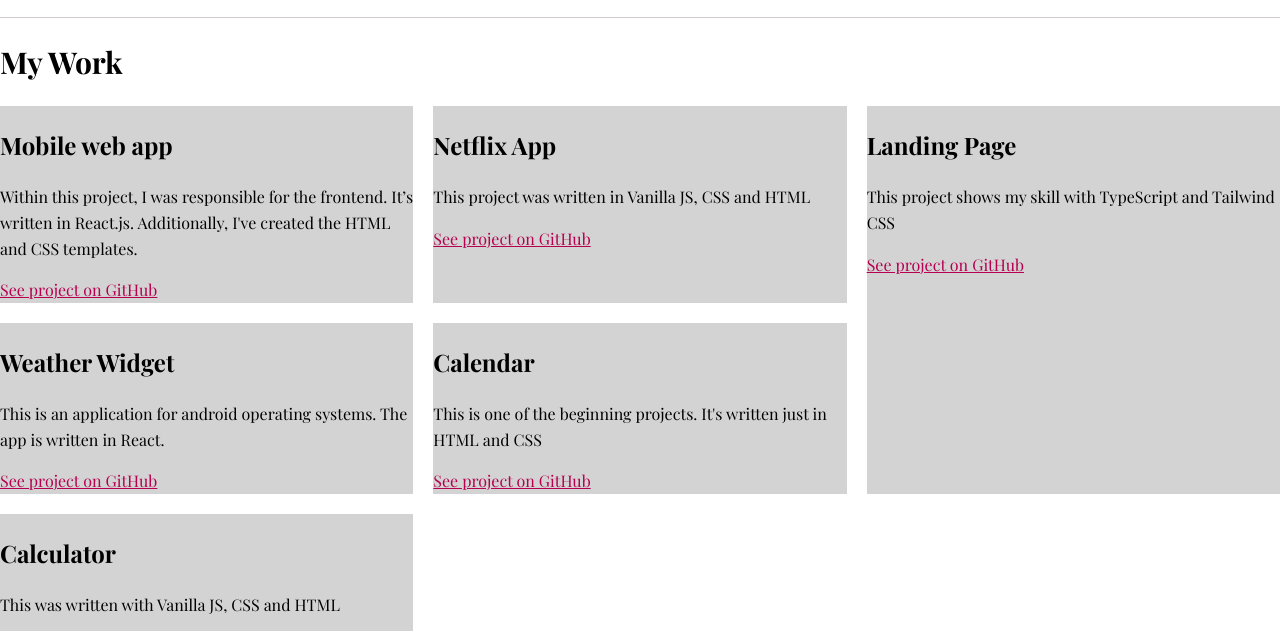
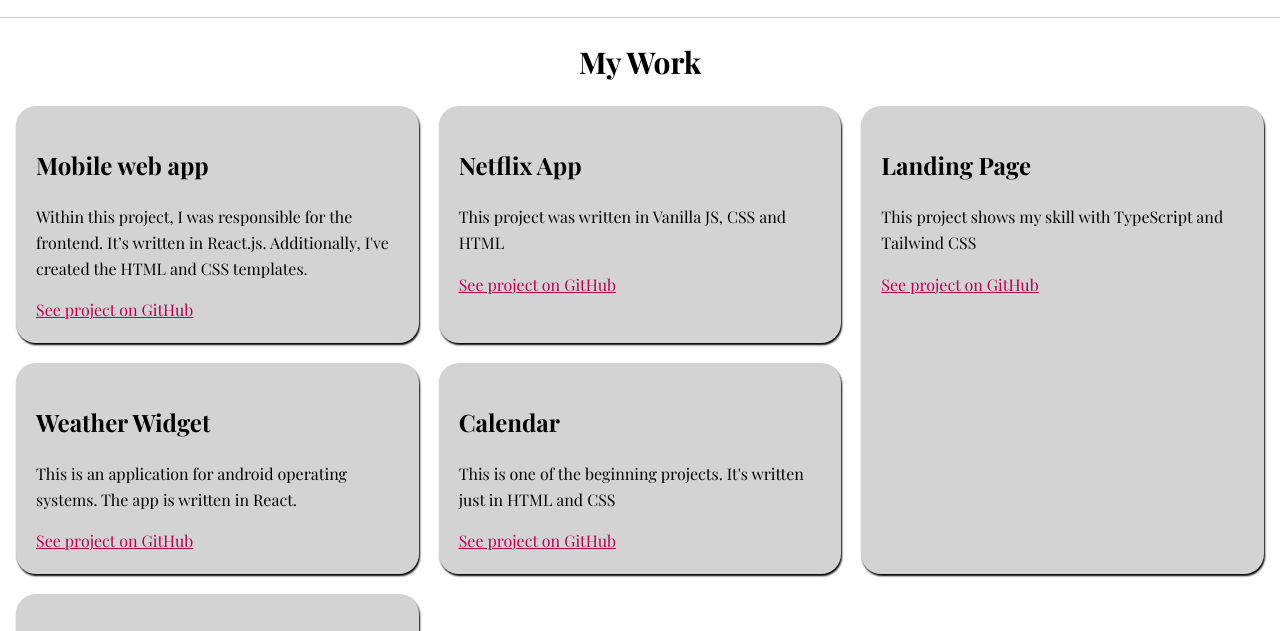
Before and after one commit to ensklc93/portfolio-website, a plain HTML site: page work.html in a window 1280 px wide. Shown: the part 123-754 px from the top of the page. Drawn offline with nearby package versions, Linux system fonts and the light colour scheme; a web font is replaced by a local one.

Commit message:
Added styling to grid card + header
Added margin to grid container
Added padding to grid items
Centered the heading in /work.html
Modified the code for easier readability

```diff
--- a/css/styles.css
+++ b/css/styles.css
@@ -24,6 +24,10 @@ body {
 h1 {
   font-size: 30px;
   font-weight: var(--header-font-weight);
+}
+
+#my-work__heading {
+  text-align: center;
 }
 
 h2 {
@@ -55,7 +59,8 @@ a:active {
   color: var(--link-active-color);
 }
 
-.about__main > .button, button {
+.about__main>.button,
+button {
   border: none;
   display: inline-block;
   font-family: inherit;
@@ -90,7 +95,7 @@ table {
 }
 
 thead {
-    font-weight:bolder ;
+  font-weight: bolder;
   font-size: 24px;
 }
 
@@ -166,7 +171,7 @@ color: var(--primary-color);
     display: grid;
     grid-template-columns: 1fr 1fr 1fr;
     grid-gap: 20px;
-    margin: 0;
+    margin: 16px;
   }
 
   .grid__item {
@@ -174,6 +179,9 @@ color: var(--primary-color);
     width: auto;
     min-height: auto;
     margin: 0;
+    padding: 20px;
+    border-radius: 20px;
+    box-shadow: 1px 2px 2px rgb(0, 0, 0);
   }
 
   .grid__item:last-child {
@@ -191,6 +199,7 @@ color: var(--primary-color);
   align-items: center;
 
 }
+
 .form {
   display: flex;
   flex-direction: column;
@@ -213,8 +222,8 @@ color: var(--primary-color);
   align-items: center;
 }
 
-.about__main > table {
-  width: 700px  ;
+.about__main>table {
+  width: 700px;
   margin-left: auto;
   margin-right: auto;
   margin-bottom: 10px;
@@ -222,7 +231,7 @@ color: var(--primary-color);
   box-shadow: 10px 5px 5px rgb(0, 0, 0);
 }
 
-.about__main > p {
+.about__main>p {
   text-align: center;
   margin-right: 200px;
   margin-left: 200px;
@@ -242,19 +251,23 @@ color: var(--primary-color);
     grid-template-columns: 1fr;
   }
 }
-@media all and (min-width: 500px) and (max-width: 750px){
+
+@media all and (min-width: 500px) and (max-width: 750px) {
   .grid {
     grid-template-columns: 1fr 1fr;
   }
 }
+
 @media all and (max-width: 750px) {
   .grid {
     grid-gap: 10px;
   }
+
   .grid__item:last-child {
     grid-column: auto / auto;
     grid-row: auto / auto;
   }
+
   h1 {
     font-size: 22px;
   }
@@ -264,9 +277,11 @@ color: var(--primary-color);
   0% {
     fill: #edc655;
   }
+
   50% {
     fill: #fcffad;
   }
+
   100% {
     fill: #f76414;
   }
@@ -280,6 +295,7 @@ color: var(--primary-color);
   from {
     transform: translate(0, 50px);
   }
+
   to {
     transform: translate(200px, 50px);
   }
@@ -293,6 +309,7 @@ color: var(--primary-color);
   from {
     transform: translate(446px, 48px);
   }
+
   to {
     transform: translate(100px, 48px);
   }
@@ -306,8 +323,9 @@ color: var(--primary-color);
 
 @keyframes city-color-change {
   from {
-    fill:rgb(29.00238%, 21.604919%, 29.393005%) ;
+    fill: rgb(29.00238%, 21.604919%, 29.393005%);
   }
+
   to {
     fill: rgb(45, 161, 163);
   }
@@ -321,6 +339,7 @@ color: var(--primary-color);
   from {
     fill: rgb(52.539062%, 39.988708%, 40.795898%);
   }
+
   to {
     fill: rgb(238, 239, 239);
   }
@@ -334,6 +353,7 @@ color: var(--primary-color);
   from {
     transform: translate(0, 0);
   }
+
   to {
     transform: translate(0, -200px);
   }
```
Lines whose indentation alone changed are shown as unchanged.
